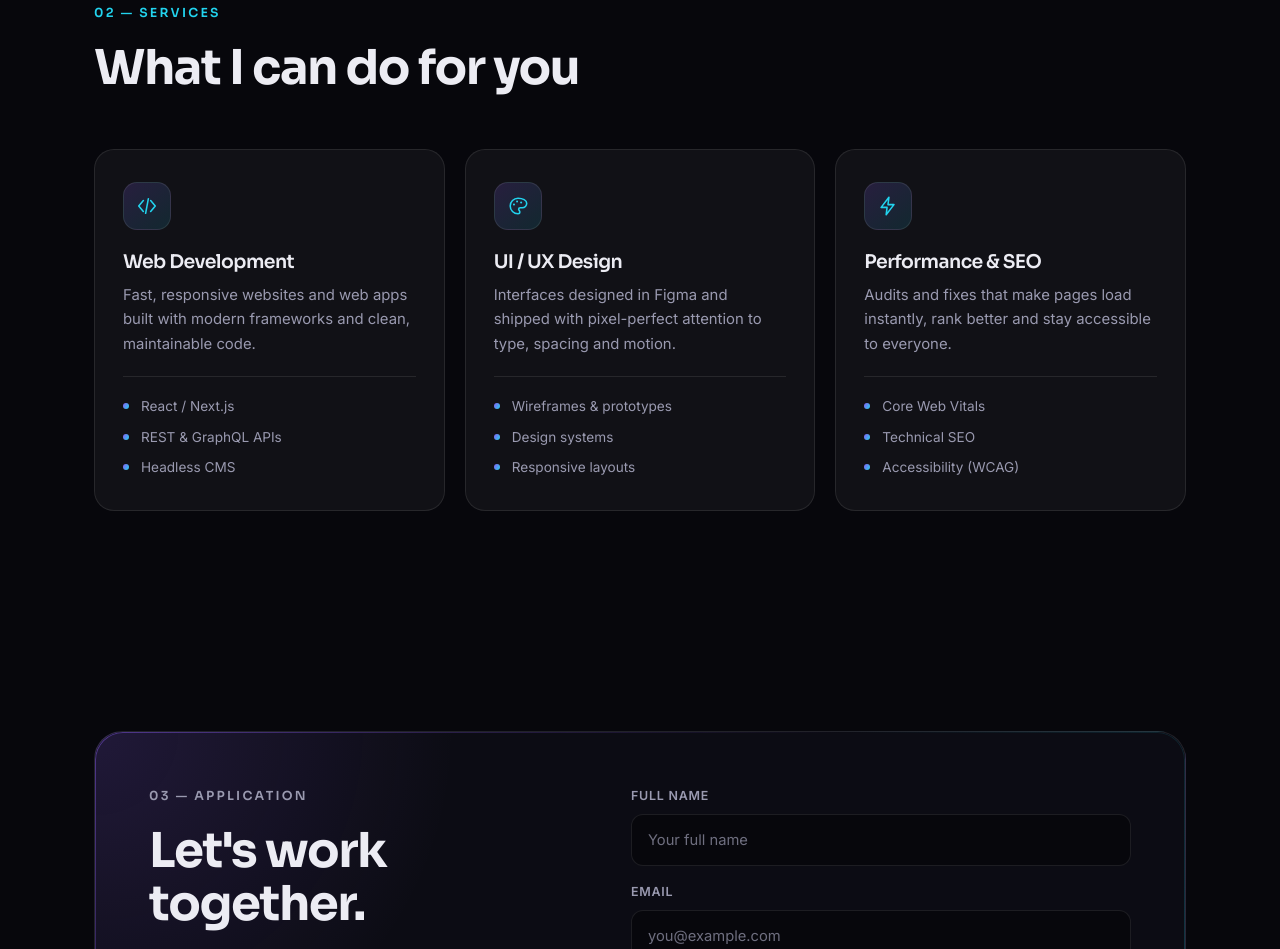
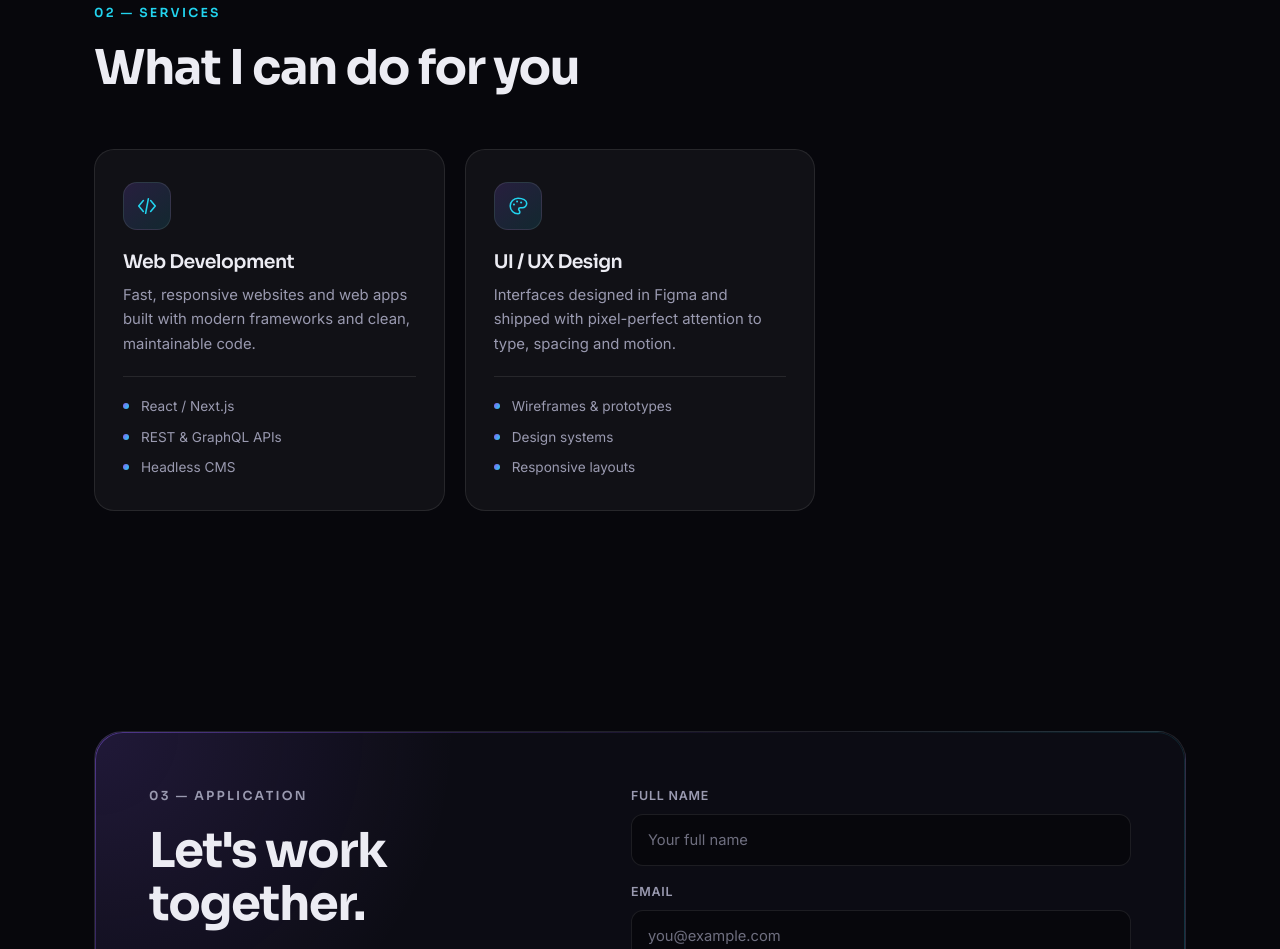
Before and after one commit to pandyaherry11/haripandya, a plain HTML site: page index.html in a window 1280 px wide. Shown: the part 805-1754 px from the top of the page. Drawn offline with Linux system fonts and the light colour scheme.

Commit message:
Remove Performance & SEO service card

```diff
--- a/index.html
+++ b/index.html
@@ -180,18 +180,7 @@
             </ul>
           </article>
 
-          <article class="service-card reveal">
-            <span class="service-icon">
-              <svg viewBox="0 0 24 24" fill="none" stroke="currentColor" stroke-width="1.7" stroke-linecap="round" stroke-linejoin="round" aria-hidden="true"><path d="M13 2.5 4.5 13.5H11l-1 8 8.5-11H12l1-8Z"/></svg>
-            </span>
-            <h3>Performance &amp; SEO</h3>
-            <p>Audits and fixes that make pages load instantly, rank better and stay accessible to everyone.</p>
-            <ul class="service-list">
-              <li>Core Web Vitals</li>
-              <li>Technical SEO</li>
-              <li>Accessibility (WCAG)</li>
-            </ul>
-          </article>
+
         </div>
       </div>
     </section>
```
